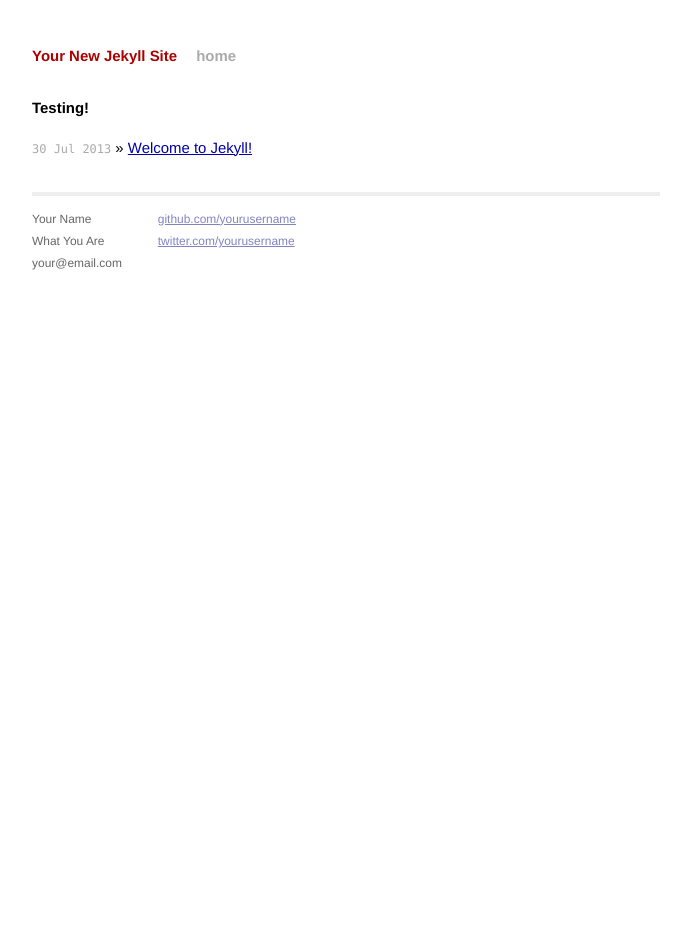
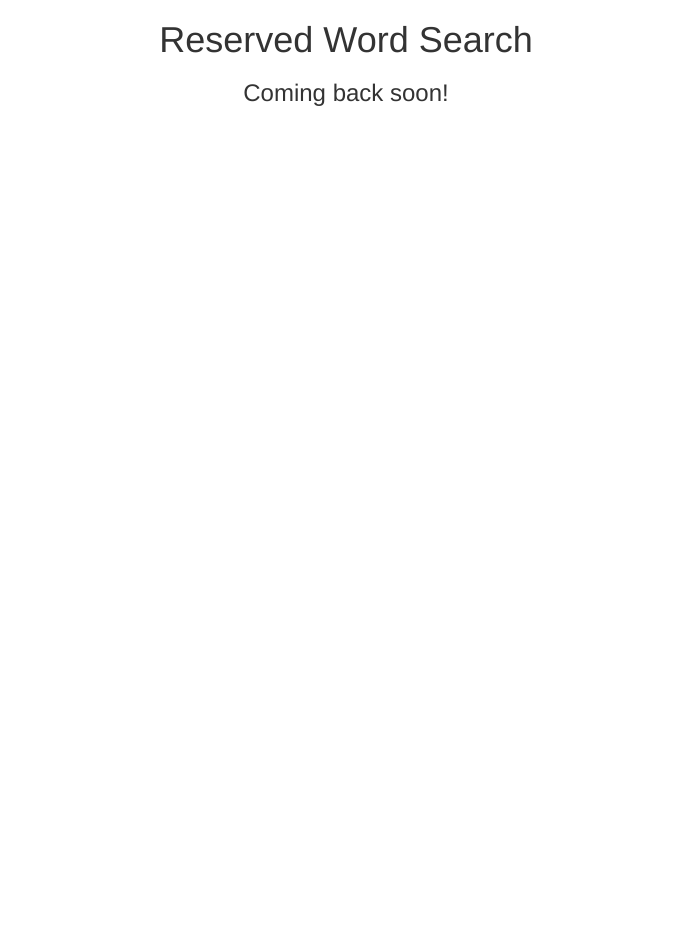
Before and after one commit to jgornick/reservedwordsearch, a Jekyll site: the page built from index.html, in a window 1280 px wide. Shown: the whole page, without its empty margins (294-985 px from the left). Built offline with Jekyll 4.4.1, drawn with Linux system fonts in a browser that asks for light colours; nearby versions of some CDN libraries; Markdown is read by kramdown in place of the engine named in the settings; after the commit the page ends 900 px from its top, so only the background shows below that.

Commit message:
Cleaned up home page a little with a coming back soon message.

```diff
--- a/_config.yml
+++ b/_config.yml
@@ -1,4 +1,4 @@
-name: Your New Jekyll Site
+name: Reserved Word Search
 markdown: redcarpet
 pygments: true
 exclude: ['Rakefile', 'Gemfile*', '*sublime*', '.travis.yml', '.gitignore', 'build.sh', 'vendor']
--- a/_layouts/default.html
+++ b/_layouts/default.html
@@ -1,46 +1,16 @@
 <!DOCTYPE html>
-<html>
+<html lang="en">
     <head>
         <meta charset="utf-8">
         <meta http-equiv="X-UA-Compatible" content="IE=edge,chrome=1">
         <title>{{ page.title }}</title>
         <meta name="viewport" content="width=device-width">
-
-        <!-- syntax highlighting CSS -->
-        <link rel="stylesheet" href="/css/syntax.css">
-
-        <!-- Custom CSS -->
-        <link rel="stylesheet" href="/css/main.css">
-
+        <link rel="stylesheet" href="//netdna.bootstrapcdn.com/bootstrap/3.0.1/css/bootstrap.min.css">
     </head>
-    <body>
-
-        <div class="container">
-          <div class="site">
-            <div class="header">
-              <h1 class="title"><a href="/">{{ site.name }}</a></h1>
-              <a class="extra" href="/">home</a>
-            </div>
-
-                {{ content }}
-
-            <div class="footer">
-              <div class="contact">
-                <p>
-                  Your Name<br />
-                  What You Are<br />
-                  your@email.com
-                </p>
-              </div>
-              <div class="contact">
-                <p>
-                  <a href="http://github.com/yourusername/">github.com/yourusername</a><br />
-                  <a href="http://twitter.com/yourusername/">twitter.com/yourusername</a><br />
-                </p>
-              </div>
-            </div>
-          </div>
-        </div> <!-- /container -->
-
+    <body class="row">
+        <div class="col-xs-12 text-center">
+            <h1>Reserved Word Search</h1>
+            <h3>Coming back soon!</h3>
+        </div>
     </body>
 </html>
--- a/css/main.css
+++ /dev/null
@@ -1,160 +0,0 @@
-/*****************************************************************************/
-/*
-/* Common
-/*
-/*****************************************************************************/
-
-/* Global Reset */
-* {
-  margin: 0;
-  padding: 0;
-}
-
-html, body { height: 100%; }
-
-body {
-  background-color: #FFF;
-  font: 13.34px Helvetica, Arial, sans-serif;
-  font-size: small;
-  text-align: center;
-}
-
-h1, h2, h3, h4, h5, h6 {
-  font-size: 100%; }
-
-h1 { margin-bottom: 1em; }
-p { margin: 1em 0; }
-
-a         { color: #00a; }
-a:hover   { color: #000; }
-a:visited { color: #a0a; }
-
-/*****************************************************************************/
-/*
-/* Home
-/*
-/*****************************************************************************/
-ul.posts {
-  list-style-type: none;
-  margin-bottom: 2em;
-}
-
-ul.posts li {
-  line-height: 1.75em;
-}
-
-ul.posts span {
-  color: #aaa;
-  font-family: Monaco, "Courier New", monospace;
-  font-size: 80%;
-}
-
-/*****************************************************************************/
-/*
-/* Site
-/*
-/*****************************************************************************/
-
-.site {
-  font-size: 115%;
-  text-align: justify;
-  width: 42em;
-  margin: 3em auto 2em;
-  line-height: 1.5em;
-}
-
-.site .header a {
-  font-weight: bold;
-  text-decoration: none;
-}
-
-.site .header h1.title {
-  display: inline-block;
-  margin-bottom: 2em;
-}
-
-.site .header h1.title a {
-  color: #a00;
-}
-
-.site .header h1.title a:hover {
-  color: #000;
-}
-
-.site .header a.extra {
-  color: #aaa;
-  margin-left: 1em;
-}
-
-.site .header a.extra:hover {
-  color: #000;
-}
-
-.site .meta {
-  color: #aaa;
-}
-
-.site .footer {
-  font-size: 80%;
-  color: #666;
-  border-top: 4px solid #eee;
-  margin-top: 2em;
-  overflow: hidden;
-}
-
-.site .footer .contact {
-  float: left;
-  margin-right: 3em;
-}
-
-.site .footer .contact a {
-  color: #8085C1;
-}
-
-.site .footer .rss {
-  margin-top: 1.1em;
-  margin-right: -.2em;
-  float: right;
-}
-
-.site .footer .rss img {
-  border: 0;
-}
-
-/*****************************************************************************/
-/*
-/* Posts
-/*
-/*****************************************************************************/
-
-/* standard */
-.post pre {
-  border: 1px solid #ddd;
-  background-color: #eef;
-  padding: 0 .4em;
-}
-
-.post ul, .post ol {
-  margin-left: 1.35em;
-}
-
-.post code {
-  border: 1px solid #ddd;
-  background-color: #eef;
-  padding: 0 .2em;
-}
-
-.post pre code {
-  border: none;
-}
-
-/* terminal */
-.post pre.terminal {
-  border: 1px solid #000;
-  background-color: #333;
-  color: #FFF;
-}
-
-.post pre.terminal code {
-  background-color: #333;
-}
--- a/css/syntax.css
+++ /dev/null
@@ -1,60 +0,0 @@
-.highlight  { background: #ffffff; }
-.highlight .c { color: #999988; font-style: italic } /* Comment */
-.highlight .err { color: #a61717; background-color: #e3d2d2 } /* Error */
-.highlight .k { font-weight: bold } /* Keyword */
-.highlight .o { font-weight: bold } /* Operator */
-.highlight .cm { color: #999988; font-style: italic } /* Comment.Multiline */
-.highlight .cp { color: #999999; font-weight: bold } /* Comment.Preproc */
-.highlight .c1 { color: #999988; font-style: italic } /* Comment.Single */
-.highlight .cs { color: #999999; font-weight: bold; font-style: italic } /* Comment.Special */
-.highlight .gd { color: #000000; background-color: #ffdddd } /* Generic.Deleted */
-.highlight .gd .x { color: #000000; background-color: #ffaaaa } /* Generic.Deleted.Specific */
-.highlight .ge { font-style: italic } /* Generic.Emph */
-.highlight .gr { color: #aa0000 } /* Generic.Error */
-.highlight .gh { color: #999999 } /* Generic.Heading */
-.highlight .gi { color: #000000; background-color: #ddffdd } /* Generic.Inserted */
-.highlight .gi .x { color: #000000; background-color: #aaffaa } /* Generic.Inserted.Specific */
-.highlight .go { color: #888888 } /* Generic.Output */
-.highlight .gp { color: #555555 } /* Generic.Prompt */
-.highlight .gs { font-weight: bold } /* Generic.Strong */
-.highlight .gu { color: #aaaaaa } /* Generic.Subheading */
-.highlight .gt { color: #aa0000 } /* Generic.Traceback */
-.highlight .kc { font-weight: bold } /* Keyword.Constant */
-.highlight .kd { font-weight: bold } /* Keyword.Declaration */
-.highlight .kp { font-weight: bold } /* Keyword.Pseudo */
-.highlight .kr { font-weight: bold } /* Keyword.Reserved */
-.highlight .kt { color: #445588; font-weight: bold } /* Keyword.Type */
-.highlight .m { color: #009999 } /* Literal.Number */
-.highlight .s { color: #d14 } /* Literal.String */
-.highlight .na { color: #008080 } /* Name.Attribute */
-.highlight .nb { color: #0086B3 } /* Name.Builtin */
-.highlight .nc { color: #445588; font-weight: bold } /* Name.Class */
-.highlight .no { color: #008080 } /* Name.Constant */
-.highlight .ni { color: #800080 } /* Name.Entity */
-.highlight .ne { color: #990000; font-weight: bold } /* Name.Exception */
-.highlight .nf { color: #990000; font-weight: bold } /* Name.Function */
-.highlight .nn { color: #555555 } /* Name.Namespace */
-.highlight .nt { color: #000080 } /* Name.Tag */
-.highlight .nv { color: #008080 } /* Name.Variable */
-.highlight .ow { font-weight: bold } /* Operator.Word */
-.highlight .w { color: #bbbbbb } /* Text.Whitespace */
-.highlight .mf { color: #009999 } /* Literal.Number.Float */
-.highlight .mh { color: #009999 } /* Literal.Number.Hex */
-.highlight .mi { color: #009999 } /* Literal.Number.Integer */
-.highlight .mo { color: #009999 } /* Literal.Number.Oct */
-.highlight .sb { color: #d14 } /* Literal.String.Backtick */
-.highlight .sc { color: #d14 } /* Literal.String.Char */
-.highlight .sd { color: #d14 } /* Literal.String.Doc */
-.highlight .s2 { color: #d14 } /* Literal.String.Double */
-.highlight .se { color: #d14 } /* Literal.String.Escape */
-.highlight .sh { color: #d14 } /* Literal.String.Heredoc */
-.highlight .si { color: #d14 } /* Literal.String.Interpol */
-.highlight .sx { color: #d14 } /* Literal.String.Other */
-.highlight .sr { color: #009926 } /* Literal.String.Regex */
-.highlight .s1 { color: #d14 } /* Literal.String.Single */
-.highlight .ss { color: #990073 } /* Literal.String.Symbol */
-.highlight .bp { color: #999999 } /* Name.Builtin.Pseudo */
-.highlight .vc { color: #008080 } /* Name.Variable.Class */
-.highlight .vg { color: #008080 } /* Name.Variable.Global */
-.highlight .vi { color: #008080 } /* Name.Variable.Instance */
-.highlight .il { color: #009999 } /* Literal.Number.Integer.Long */
--- a/index.html
+++ b/index.html
@@ -1,13 +1,4 @@
 ---
 layout: default
-title: Your New Jekyll Site
+title: Reserved Word Search
 ---
-
-<div id="home">
-  <h1>Testing!</h1>
-  <ul class="posts">
-    {% for post in site.posts %}
-      <li><span>{{ post.date | date_to_string }}</span> &raquo; <a href="{{ post.url }}">{{ post.title }}</a></li>
-    {% endfor %}
-  </ul>
-</div>
```
Also changed, not shown: _layouts/post.html (deleted, +0 -9 lines), _posts/2013-07-30-welcome-to-jekyll.markdown (deleted, +0 -24 lines).
